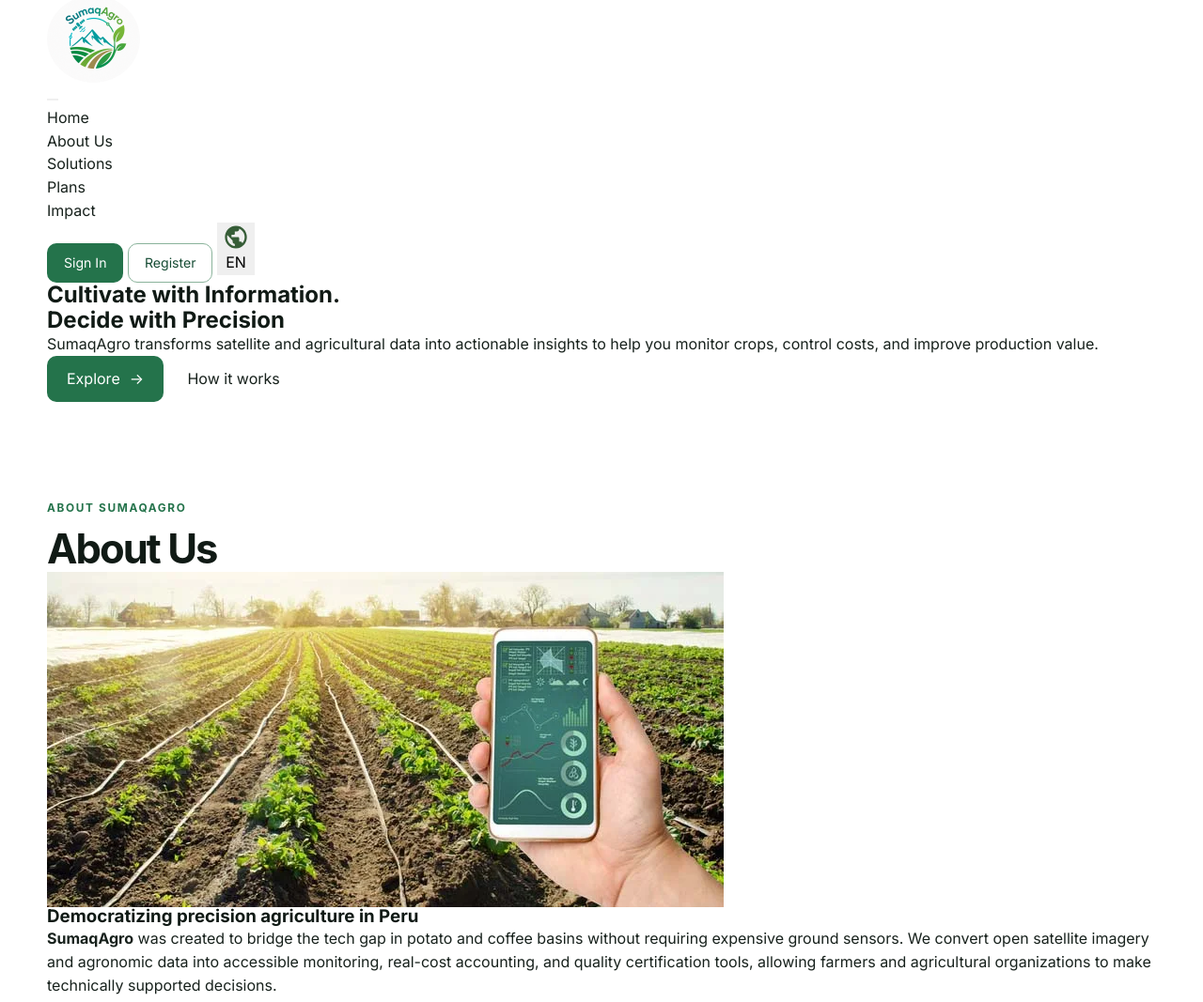
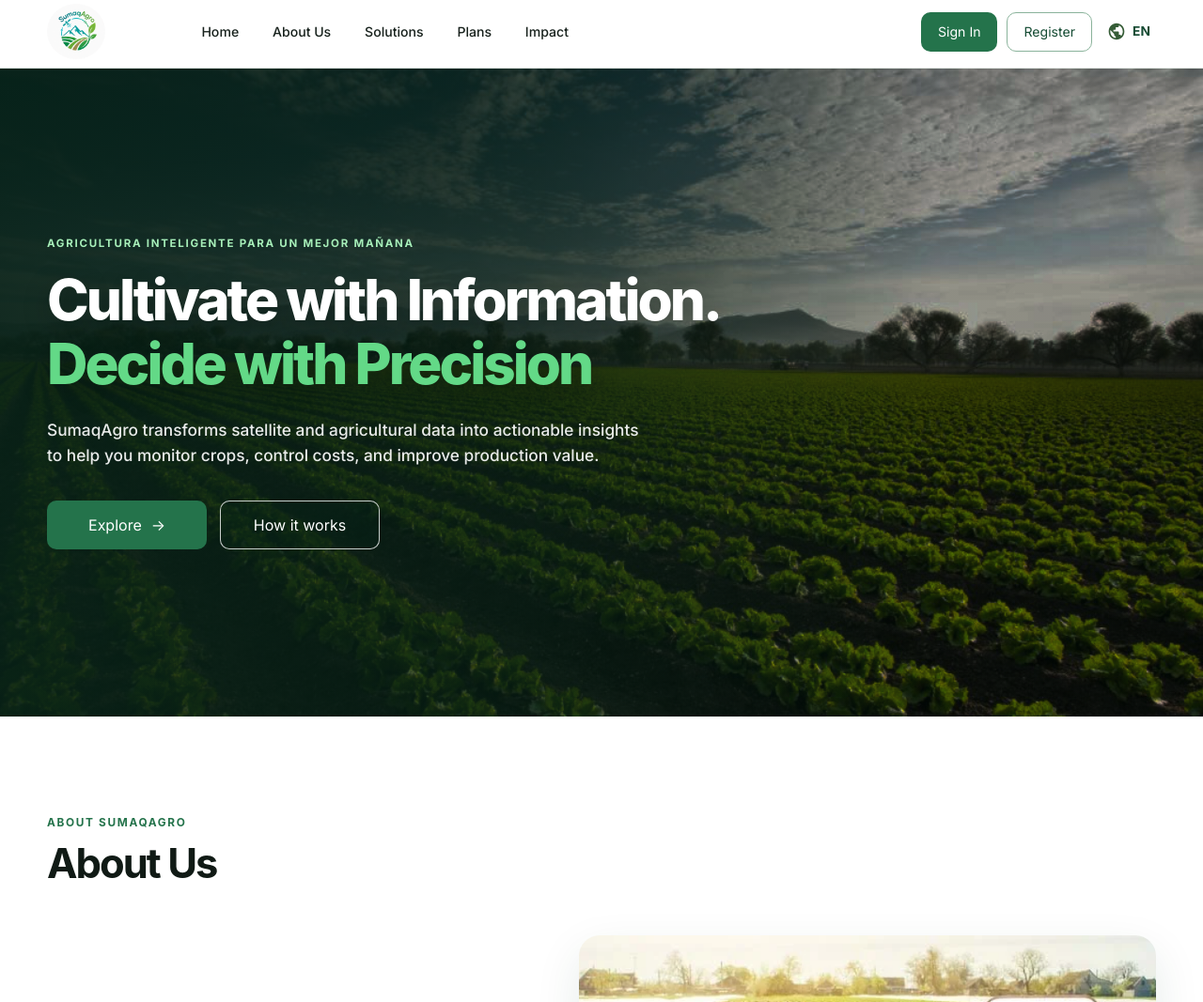
Before and after one commit to dymbia-opensource/sumaqAgro-landing-page, a website: page index.html in a window 1280 px wide. Shown: the part 5-1072 px from the top of the page at 94% size. Drawn offline with Linux system fonts and the light colour scheme; a web font is replaced by a local one.

Commit message:
feat(styles): add new header, navigation, hero, about, and team styles

```diff
--- a/css/styles.css
+++ b/css/styles.css
@@ -238,3 +238,291 @@
     font-size: .88rem;
     white-space: nowrap;
 }
+
+/* 5. Header */
+.site-header {
+    height: var(--header-height);
+    position: sticky;
+    z-index: 50;
+    top: 0;
+    background: rgba(255, 255, 255, .96);
+    border-bottom: 1px solid rgba(220, 229, 222, .78);
+    backdrop-filter: blur(12px);
+}
+
+.nav {
+    height: 100%;
+    display: flex;
+    align-items: center;
+}
+
+.brand {
+    flex: 0 0 auto;
+    margin-right: clamp(48px, 8vw, 122px);
+}
+
+.brand img {
+    width: 62px;
+    height: 62px;
+    object-fit: contain;
+}
+
+.nav-menu {
+    min-width: 0;
+    flex: 1;
+    display: flex;
+    align-items: center;
+    justify-content: space-between;
+    gap: 28px;
+}
+
+.nav-links {
+    display: flex;
+    align-items: center;
+    gap: clamp(22px, 2.8vw, 38px);
+    font-size: .88rem;
+    font-weight: 500;
+}
+
+.nav-links a {
+    min-height: 44px;
+    display: inline-flex;
+    align-items: center;
+    position: relative;
+}
+
+.nav-links a::after {
+    content: '';
+    height: 2px;
+    position: absolute;
+    right: 50%;
+    bottom: 4px;
+    left: 50%;
+    background: var(--color-primary);
+    transition: left .2s, right .2s;
+}
+
+.nav-links a:hover::after, .nav-links a:focus-visible::after {
+    right: 0;
+    left: 0;
+}
+
+.nav-actions {
+    display: flex;
+    align-items: center;
+    gap: 10px;
+}
+
+.language {
+    min-width: 58px;
+    min-height: 44px;
+    display: inline-flex;
+    align-items: center;
+    justify-content: center;
+    gap: 7px;
+    color: var(--color-primary-dark);
+    background: transparent;
+    font-size: .86rem;
+    font-weight: 650;
+    cursor: pointer;
+}
+
+.language img {
+    width: 20px;
+    height: 21px;
+}
+
+.nav-toggle {
+    width: 48px;
+    height: 48px;
+    display: none;
+    margin-left: auto;
+    background: transparent;
+    border-radius: var(--radius-sm);
+    cursor: pointer;
+}
+
+.nav-toggle span {
+    width: 25px;
+    height: 2px;
+    display: block;
+    margin: 6px auto;
+    background: var(--color-primary-dark);
+    transition: transform .2s, opacity .2s;
+}
+
+/* 6. Hero */
+.hero {
+    min-height: 690px;
+    position: relative;
+    display: flex;
+    align-items: center;
+    color: #fff;
+    background: url('../assets/images/hero-background.png') center 56% / cover no-repeat;
+}
+
+.hero__overlay {
+    position: absolute;
+    inset: 0;
+    background: linear-gradient(90deg, rgba(8, 35, 24, .88) 0%, rgba(8, 35, 24, .64) 45%, rgba(8, 35, 24, .16) 78%);
+}
+
+.hero__content {
+    position: relative;
+    z-index: 1;
+    padding-block: 86px;
+    text-align: left;
+}
+
+.hero__content::before {
+    content: 'Agricultura inteligente para un mejor mañana';
+    display: block;
+    margin-bottom: 18px;
+    color: #a7efb9;
+    font-size: .72rem;
+    font-weight: 700;
+    letter-spacing: .15em;
+    text-transform: uppercase;
+}
+
+.hero h1 {
+    max-width: 960px;
+    color: #fff;
+    font-size: clamp(3rem, 4.7vw, 4.25rem);
+    font-weight: 780;
+    letter-spacing: -.05em;
+    text-shadow: 0 8px 28px rgba(0, 0, 0, .25);
+}
+
+.hero h1 span {
+    color: var(--color-primary-light);
+}
+
+.hero p {
+    max-width: 650px;
+    margin-top: 24px;
+    color: rgba(255, 255, 255, .91);
+    font-size: 1.08rem;
+    font-weight: 420;
+}
+
+.hero__actions {
+    display: flex;
+    gap: 14px;
+    margin-top: 34px;
+}
+
+.button--hero {
+    min-width: 170px;
+    min-height: 52px;
+    padding: 13px 22px;
+    color: #fff;
+    border-radius: 10px;
+    font-size: 1rem;
+    white-space: nowrap;
+}
+
+.button--light {
+    background: rgba(8, 35, 24, .34);
+    border-color: rgba(255, 255, 255, .78);
+}
+
+.button--light:hover {
+    background: rgba(8, 35, 24, .62);
+}
+
+/* 7. About */
+.about {
+    background: #fff;
+}
+
+.about__grid {
+    margin-top: 52px;
+    display: grid;
+    grid-template-columns: minmax(0, .9fr) minmax(420px, 1.15fr);
+    align-items: center;
+    gap: 86px;
+}
+
+.about__copy {
+    order: -1;
+}
+
+.about__image {
+    width: 100%;
+    height: 390px;
+    object-fit: cover;
+    border-radius: var(--radius-lg);
+    box-shadow: var(--shadow-md);
+}
+
+.about__copy h3 {
+    max-width: 510px;
+    margin-bottom: 24px;
+    font-size: clamp(1.35rem, 2vw, 1.8rem);
+    font-weight: 520;
+    line-height: 1.35;
+}
+
+.about__copy p {
+    max-width: 580px;
+    color: var(--color-muted);
+    font-size: 1rem;
+    font-weight: 400;
+    text-align: left;
+}
+
+.about__copy strong {
+    color: var(--color-primary);
+    font-weight: 650;
+}
+
+/* Team */
+.team {
+    padding-top: 80px;
+    background: var(--color-surface);
+    border-block: 1px solid var(--color-border);
+}
+
+.team__grid {
+    margin-top: 48px;
+    display: grid;
+    grid-template-columns: repeat(5, 1fr);
+    gap: 18px;
+}
+
+.team-card {
+    overflow: hidden;
+    background: #fff;
+    border: 1px solid var(--color-border);
+    border-radius: var(--radius-md);
+    transition: transform .2s, box-shadow .2s;
+}
+
+.team-card:hover {
+    transform: translateY(-5px);
+    box-shadow: var(--shadow-sm);
+}
+
+.team-card > img {
+    width: 100%;
+    height: auto;
+    aspect-ratio: 1 / 1.06;
+    object-fit: cover;
+    background: var(--color-surface-green);
+}
+
+.team-card > div {
+    padding: 18px;
+}
+
+.team-card h3 {
+    font-size: 1rem;
+    font-weight: 680;
+}
+
+.team-card p {
+    margin-top: 5px;
+    color: var(--color-muted);
+    font-size: .84rem;
+}
```
